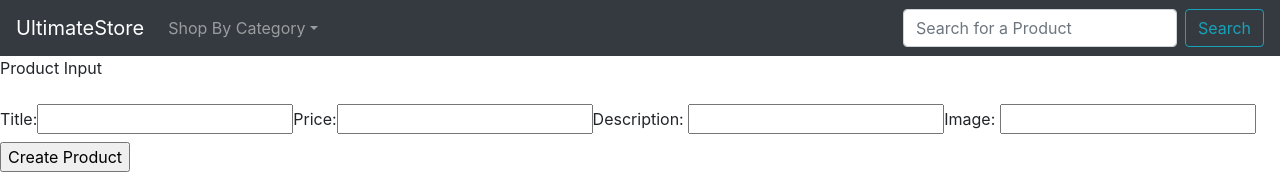
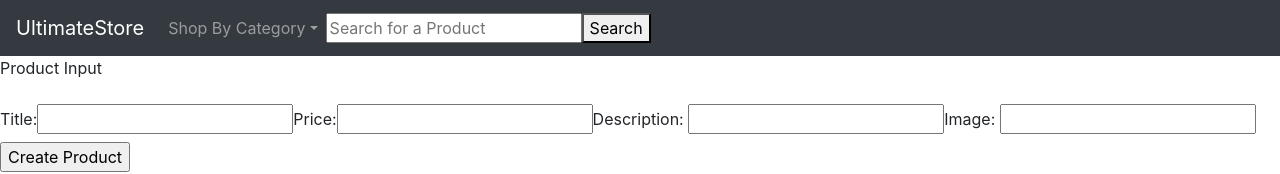
Before and after one commit to jonathanwong110/UltimateStore-React-Redux-Project, a React (Create React App) app in the folder ultimatestore-frontend/: page / in a window 1280 px wide. Shown: the top 174 px of the page. Built offline with nearby package versions, Linux system fonts and the light colour scheme; no server answers.

Commit message:
created a component for searching products and a SearchContainer which are still in progress

```diff
--- a/ultimatestore-frontend/src/components/products/MainNav.js
+++ b/ultimatestore-frontend/src/components/products/MainNav.js
@@ -1,5 +1,6 @@
 import React, {Component} from 'react';
-import { Navbar, Nav, Form, FormControl, Button, NavDropdown } from 'react-bootstrap';
+import { Navbar, Nav, NavDropdown } from 'react-bootstrap';
+import ProductSearch from './ProductSearch'
 
 class MainNav extends Component {
 
@@ -17,10 +18,7 @@ class MainNav extends Component {
             <NavDropdown.Item>Miscellaneous</NavDropdown.Item>
           </NavDropdown>
           </Nav>
-          <Form inline>
-            <FormControl type="text" placeholder="Search for a Product" className="mr-sm-2" />
-            <Button variant="outline-info">Search</Button>
-          </Form>
+          <ProductSearch/>
         </Navbar>
       </>
     )
--- /dev/null
+++ b/ultimatestore-frontend/src/components/products/ProductSearch.js
@@ -0,0 +1,43 @@
+import React from 'react'
+
+class ProductSearch extends React.Component {
+
+    constructor(props) {
+        super(props);
+        this.state = {
+        searchEntry: '',
+        loading: false
+        }
+    }
+
+    handleChange = (e) => {
+        this.setState({
+            searchEntry: e.target.value.toLowerCase(), loading: true
+        })
+    }
+
+    handleSubmit = (e) => {
+        e.preventDefault()
+        this.props.getProducts(this.state.searchEntry)
+    }
+
+    render() {
+        return (
+            <div className="container">
+                <form onSubmit={e => this.handleSubmit(e)}>
+                    <input
+                    type="text"
+                    name="search"
+                    value={this.state.searchEntry}
+                    placeholder="Search for a Product"
+                    onChange={e => this.handleChange(e)}/>
+                    <button type="submit">Search</button>
+                </form>
+            </div>
+        )
+    }
+
+
+}
+
+export default ProductSearch
```
Also changed, not shown: ultimatestore-frontend/src/containers/SearchContainer.js (added, +15 -0 lines).
